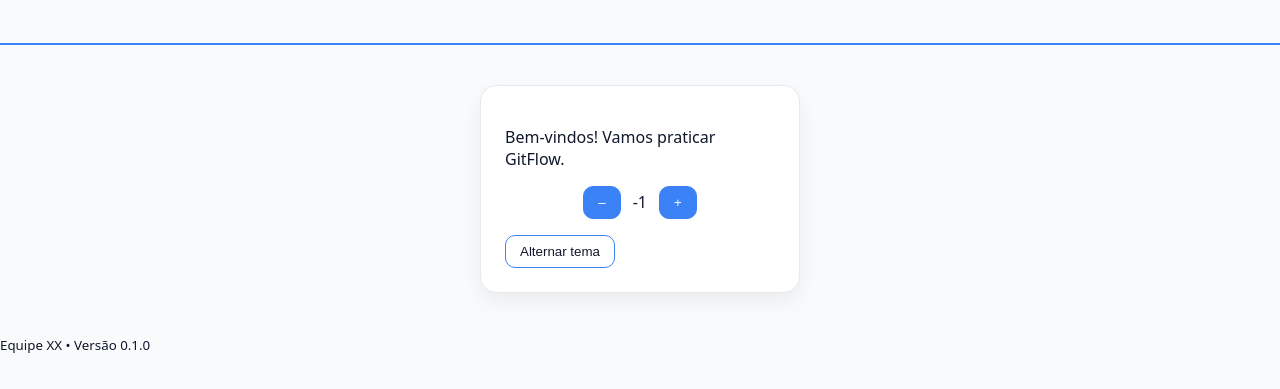
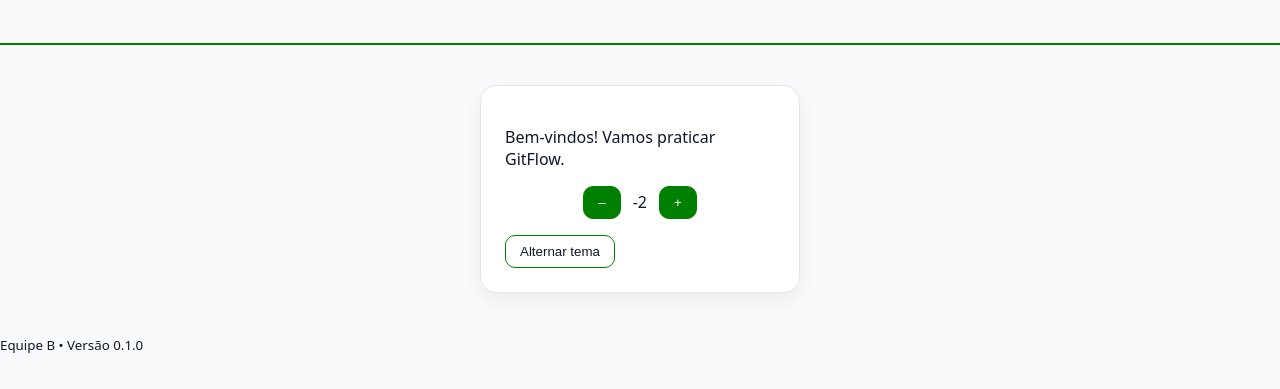
Before and after one commit to InaSanti28/gitunidade2, a plain HTML site: page index.html in a window 1280 px wide. Both pictures are taken after a click on the button "Decrementar". Shown: the part 91-480 px from the top of the page. Drawn offline with Linux system fonts and the light colour scheme.

Commit message:
Segundo commit

```diff
--- a/app.js
+++ b/app.js
@@ -12,12 +12,12 @@ function setCount(newValue) {
 let state = { count: 0, dark: false };
 
 elIncrement.addEventListener("click", () => {
-  state.count += 1;
+  state.count += 2;
   setCount(state.count);
 });
 
 elDecrement.addEventListener("click", () => {
-  state.count -= 1;
+  state.count -= 2;
   setCount(state.count);
 });
 
--- a/index.html
+++ b/index.html
@@ -26,7 +26,7 @@
   </main>
 
   <footer>
-    <small>Equipe XX • Versão <span id="version">0.1.0</span></small>
+    <small>Equipe B • Versão <span id="version">0.1.0</span></small>
   </footer>
 
   <script src="app.js"></script>
--- a/styles.css
+++ b/styles.css
@@ -1,5 +1,5 @@
 :root {
-  --primary: #3b82f6; /* azul padrão base */
+  --primary: green; /* azul padrão base */
   --bg: #f8fafc;
   --text: #0f172a;
   --card: #ffffff;
```
